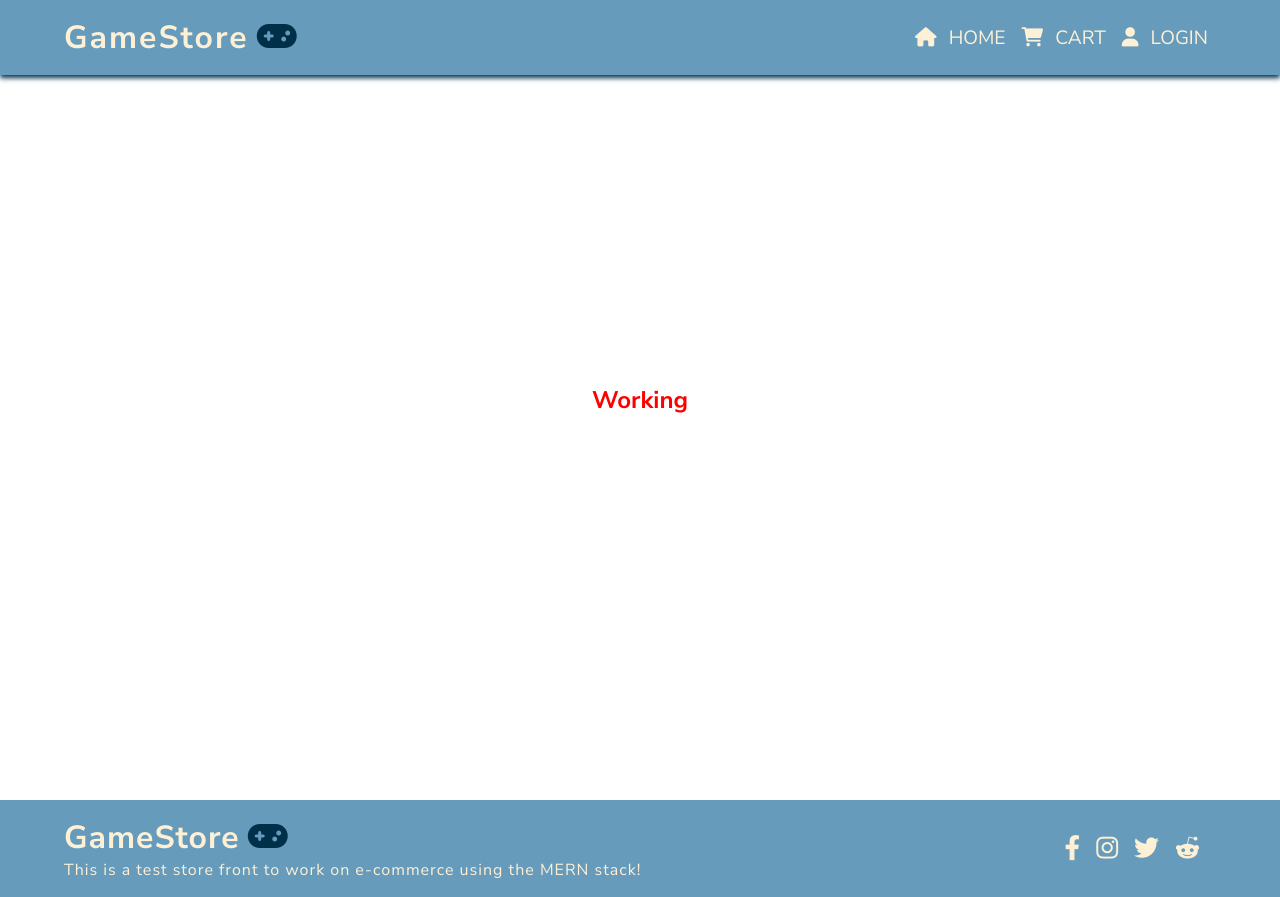
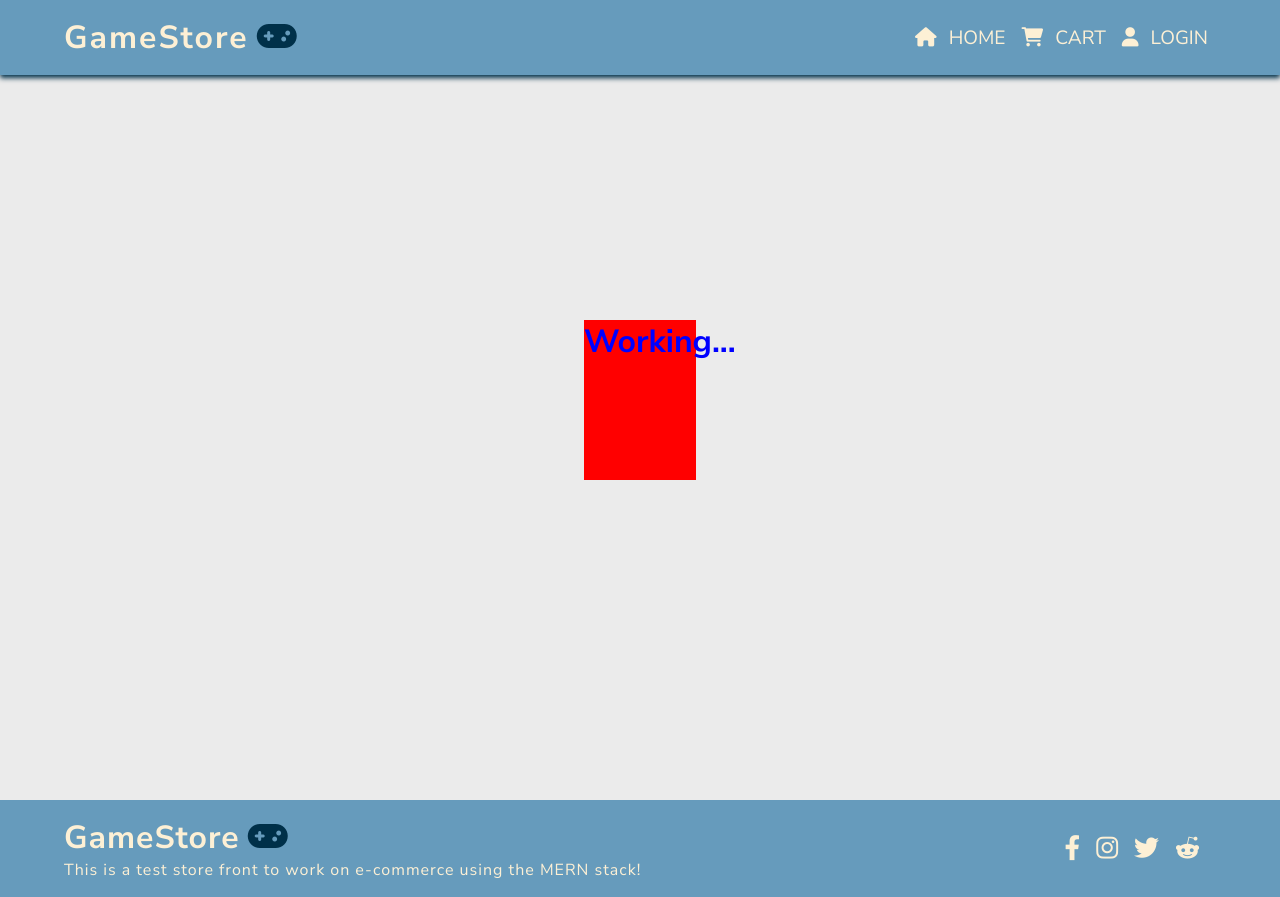
Before and after one commit to dsersch/mern-ecom, a React (Create React App) app in the folder client/: page / in a window 1280 px wide. Built offline with nearby package versions, Linux system fonts and the light colour scheme.

Commit message:
correct file types

```diff
--- a/client/src/components/screens/Home.js
+++ b/client/src/components/screens/Home.jsx
@@ -1,9 +1,10 @@
 import classes from './Home.module.css'
+import Card from '../utility/Card'
 
 const Home = () => {
     return (
         <main className={classes['home']}>
-            <h2 className={classes['heading-text']}>Working</h2>
+            <Card />
         </main>
     )
 }
--- a/client/src/components/screens/Home.module.css
+++ b/client/src/components/screens/Home.module.css
@@ -3,6 +3,7 @@
     display: flex;
     align-items: center;
     justify-content: center;
+    background-color: #ebebeb;
 }
 
 .heading-text {
--- /dev/null
+++ b/client/src/components/utility/Card.jsx
@@ -0,0 +1,11 @@
+import classes from './Card.module.css'
+
+const Card = () => {
+    return (
+        <div className={classes['card']}>
+            <h1>Working...</h1>
+        </div>
+    )
+}
+
+export default Card
--- /dev/null
+++ b/client/src/components/utility/Card.module.css
@@ -0,0 +1,6 @@
+.card {
+    background-color: red;
+    color: blue;
+    height: 10rem;
+    width: 7rem;
+}
```
Also changed, not shown: client/src/components/layout/Footer.jsx (renamed from client/src/components/layout/Footer.js), client/src/components/layout/Header.jsx (renamed from client/src/components/layout/Header.js).
